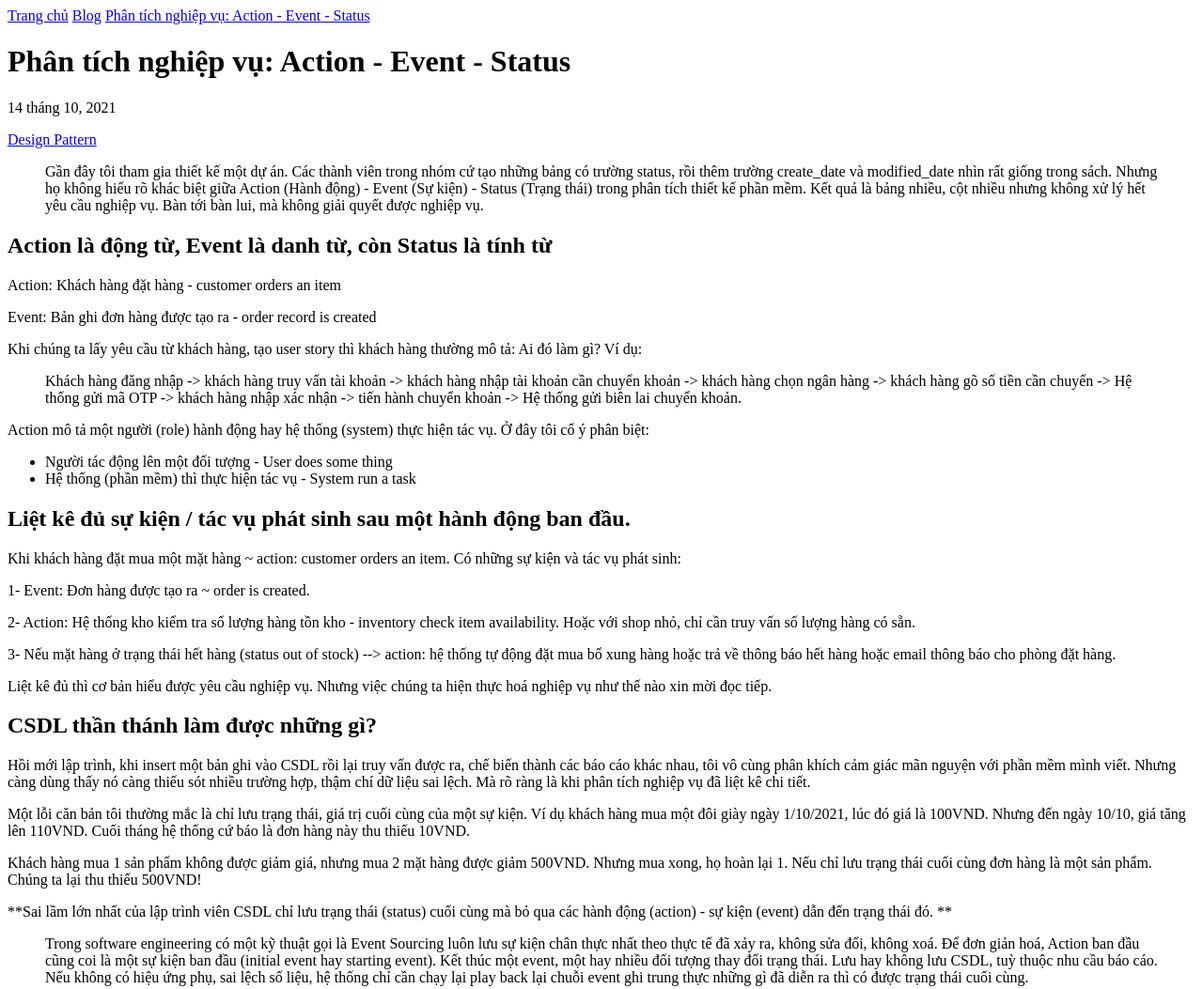
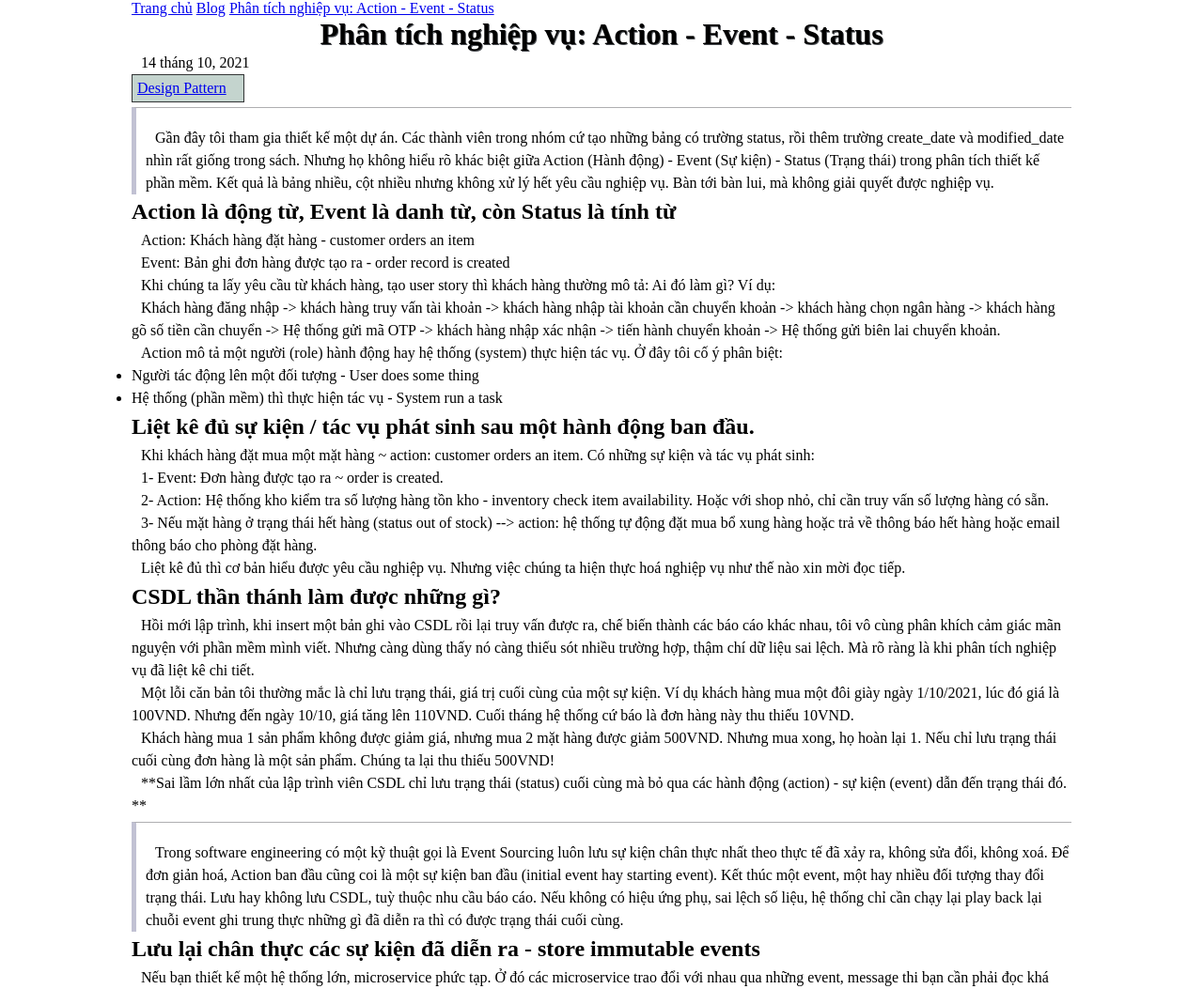
Before and after one commit to Leductai98/day1, a plain HTML site: page bai-tap-1.html in a window 1280 px wide. Shown: the top 1053 px of the page at 94% size. Drawn offline with Linux system fonts and the light colour scheme.

Commit message:
bai tap buoi 2

```diff
--- a/bai-tap-1.html
+++ b/bai-tap-1.html
@@ -10,8 +10,10 @@
       href="https://techmaster.vn/resources/image/favicon.ico"
       type="image/x-icon"
     />
+    <link rel="stylesheet" href="style1.css">
   </head>
   <body>
+    <div class="sumary">
       <div>
         <nav>
           <a href="trangchu.html">Trang chủ</a>
@@ -23,7 +25,8 @@
       </div>
       <h1>Phân tích nghiệp vụ: Action - Event - Status</h1>
       <p>14 tháng 10, 2021</p>
-    <a href="Design Pattern">Design Pattern</a>
+      <span class="dp"><a href="Design Pattern">Design Pattern</a></span>
+      <div class="quote">
         <blockquote>
           <p>
             Gần đây tôi tham gia thiết kế một dự án. Các thành viên trong nhóm cứ
@@ -35,6 +38,7 @@
             quyết được nghiệp vụ.
           </p>
         </blockquote>
+      </div>
       <div>
         <h2>Action là động từ, Event là danh từ, còn Status là tính từ</h2>
         <p>Action: Khách hàng đặt hàng - customer orders an item</p>
@@ -108,6 +112,7 @@
           cuối cùng mà bỏ qua các hành động (action) - sự kiện (event) dẫn đến
           trạng thái đó. **
         </p>
+        <div class="quote">
           <blockquote>
             <p>
               Trong software engineering có một kỹ thuật gọi là Event Sourcing luôn
@@ -120,6 +125,7 @@
               diễn ra thì có được trạng thái cuối cùng.
             </p>
           </blockquote>
+        </div>
       </div>
       <div>
         <h2>Lưu lại chân thực các sự kiện đã diễn ra - store immutable events</h2>
@@ -148,6 +154,7 @@
           kết quả của sự kiện đó. Vậy các bạn cần liệt kê các trạng thái có thể
           xảy ra.
         </p>
+        <div class="image">
           <p>
             <img
               src="https://dwarvesf-outline.s3.amazonaws.com/uploads/08852c07-eed1-4703-b411-fe1581277313/67db667c-f11d-46f8-8b5b-48fe348916d2/image.png"
@@ -155,6 +162,7 @@
               style="margin: auto"
             />
           </p>
+        </div>
         <p>Liệt kê các sự kiện (event) một lớp học ở Techmaster:</p>
         <ol>
           <li>
@@ -225,6 +233,7 @@
             nhiều file kích thước khủng tạo ra.
           </li>
         </ul>
+        <div class="image">
           <p>
             <img
               src="https://media.techmaster.vn/api/static/36/c5k4s6451co6ehverbt0"
@@ -232,6 +241,7 @@
               style="margin: auto"
             />
           </p>
+        </div>
       </div>
       <div>
         <h2>Tóm lại</h2>
@@ -262,5 +272,6 @@
           </li>
         </ol>
       </div>
+    </div>
   </body>
 </html>
--- /dev/null
+++ b/style1.css
@@ -0,0 +1,50 @@
+*{
+    box-sizing: border-box;
+    margin: 0;
+    padding: 0;
+}
+img{
+   max-width: 100%;
+   vertical-align: middle;
+   height: auto;
+}
+.quote{
+    margin-top: 5px;
+    border-top: 1px solid rgb(174, 174, 177);
+    border-left: 5px solid rgb(193, 193, 211);
+    padding-top: 20px;
+    padding-left: 10px;
+}
+.dp{
+    display: inline-block;
+    width: 120px;
+    background-color: rgb(196, 212, 206);
+    color: rgb(114, 14, 14);
+    border: 1px solid rgb(51, 53, 54);
+    padding: 5px;
+}
+.sumary{
+    width: 1000px;
+    margin-left: auto;
+    margin-right: auto;
+}
+h1{
+    text-align: center;
+    text-shadow: 1px 1px rgb(75, 78, 83);
+}
+h2{
+    margin-top: 5px;
+    margin-bottom: 5px;
+}
+p{
+    text-indent: 10px;
+    line-height: 1.5;
+}
+li{
+    line-height: 1.5;
+}
+.image{
+    margin-left: auto;
+    margin-right: auto;
+    padding-left: 150px;
+}
```
Lines whose indentation alone changed are shown as unchanged.
